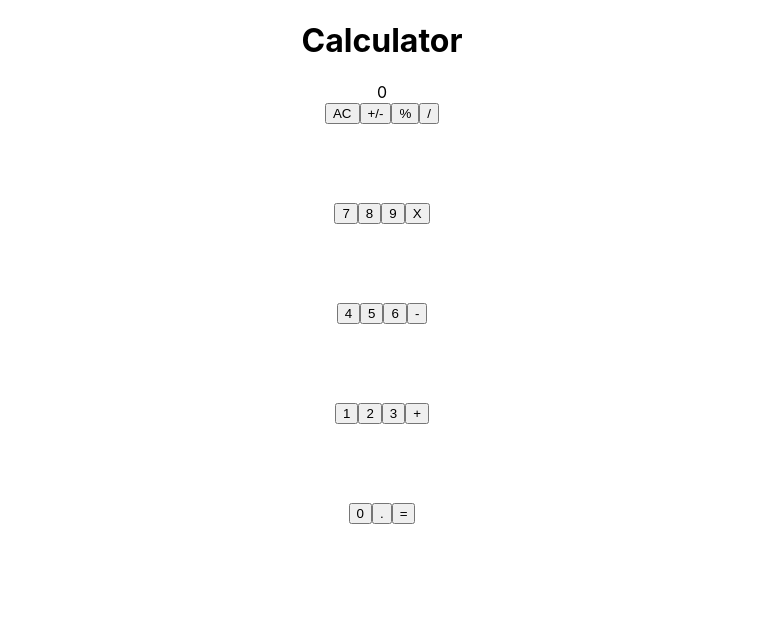
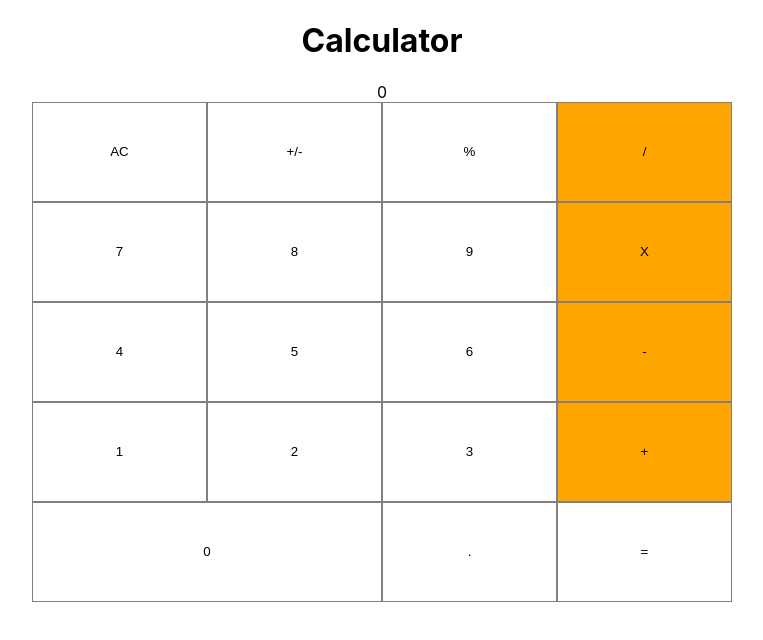
Before and after one commit to SigmaSam/calculator, a React (Create React App) app: page / in a window 1280 px wide. Shown: the top 640 px of the page, without its empty margins (258-1021 px from the left). Built offline with nearby package versions, Linux system fonts and the light colour scheme.

Commit message:
Improved button layout.

```diff
--- a/src/Components/Button.js
+++ b/src/Components/Button.js
@@ -2,16 +2,19 @@ import React from 'react';
 import PropTypes from 'prop-types';
 
 const Button = ({
-  name, clickHandler,
+  name, clickHandler, color, wide,
 }) => {
+  const backgroundColor = color;
   const handleClick = (buttonName) => {
     clickHandler(buttonName.target.innerText);
   };
-
+  const width = wide ? '50%' : '25%';
   return (
     <button
       onClick={handleClick}
       type="button"
+      style={{ backgroundColor, width }}
+      className="button"
     >
       {name}
     </button>
@@ -21,10 +24,14 @@ const Button = ({
 Button.propTypes = {
   name: PropTypes.string,
   clickHandler: PropTypes.func,
+  color: PropTypes.string,
+  wide: PropTypes.string,
 };
 
 Button.defaultProps = {
   name: '',
   clickHandler: null,
+  color: 'orange',
+  wide: false,
 };
 export default Button;
```
